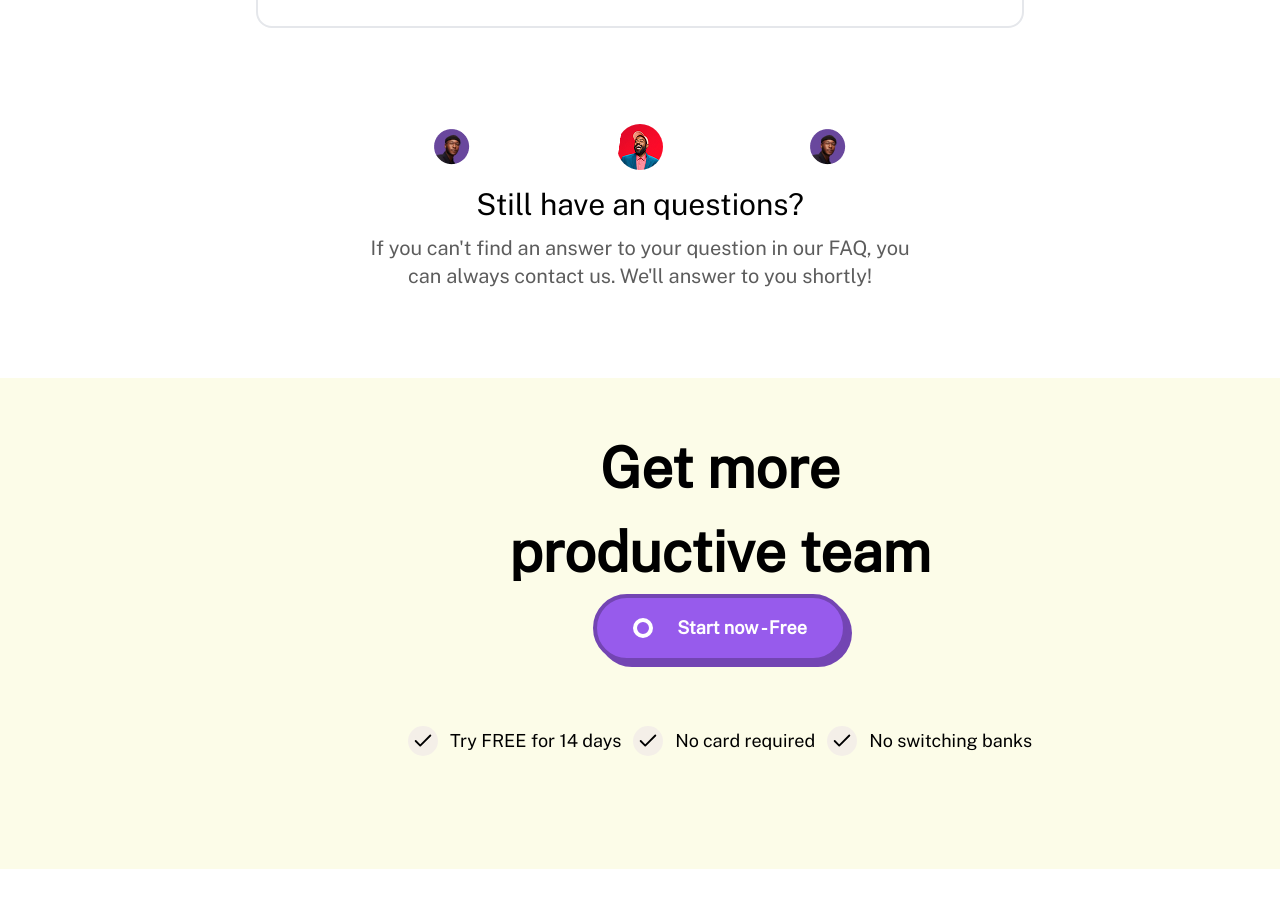
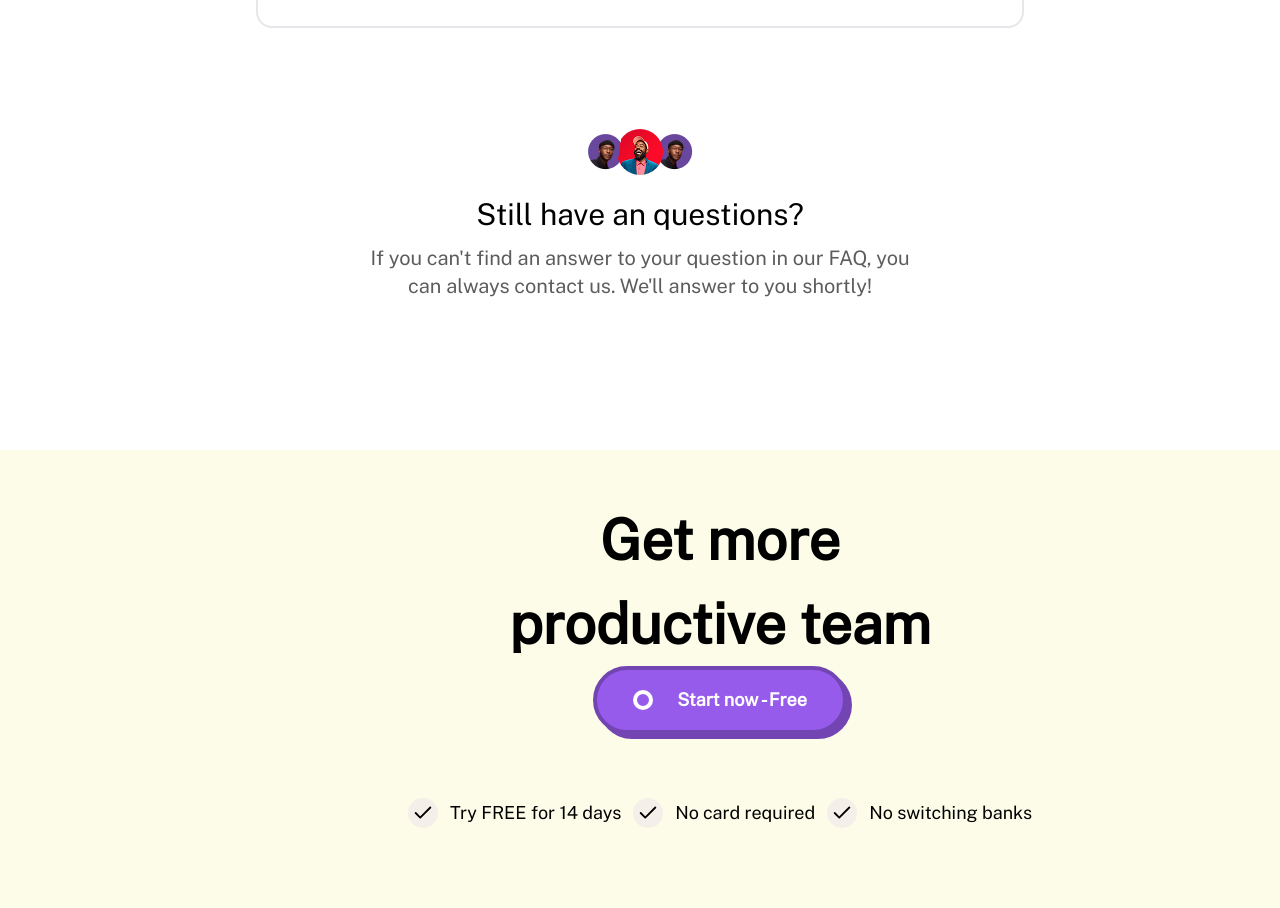
Before and after one commit to IshimweArlene/FinTask, a Next.js app: page /pricing in a window 1280 px wide. Shown: the part 4600-5508 px from the top of the page. Built offline with nearby package versions, Linux system fonts and the light colour scheme.

Commit message:
Integration page done

```diff
--- a/app/components/Faq.tsx
+++ b/app/components/Faq.tsx
@@ -118,12 +118,12 @@ export default function FAQ() {
           );
         })}
       </div>
-      <div className="text-center w-[565px] h-[206px] mx-auto ">
-        <div className="flex items-center justify-center -space-x-96">
-          <Image src={image1} alt="image" className="mx-auto mb-4 rounded-full"/>
-          <Image src={image2} alt="image" className="mx-auto mb-4 rounded-full"/>
-          <Image src={image1} alt="image" className="mx-auto mb-4 rounded-full"/>
-        </div>
+      <div className="flex items-center justify-center w-[124px] h-14 mx-auto mb-4 ">
+        <Image src={image1} alt="image" className="mx-auto rounded-full -mr-4"/>
+        <Image src={image2} alt="image" className="mx-auto rounded-full relative z-30"/>
+        <Image src={image1} alt="image" className="mx-auto rounded-full -ml-4 relative z-20"/>
+      </div>
+      <div className="text-center w-[565px] h-[206px] mx-auto">
         <p className="text-black font-medium text-3xl mb-3">Still have an questions?</p>
         <p className="text-black/64 text-xl">If you can't find an answer to your question in our FAQ, you can always contact us. We'll answer to you shortly!</p>
       </div>
```
